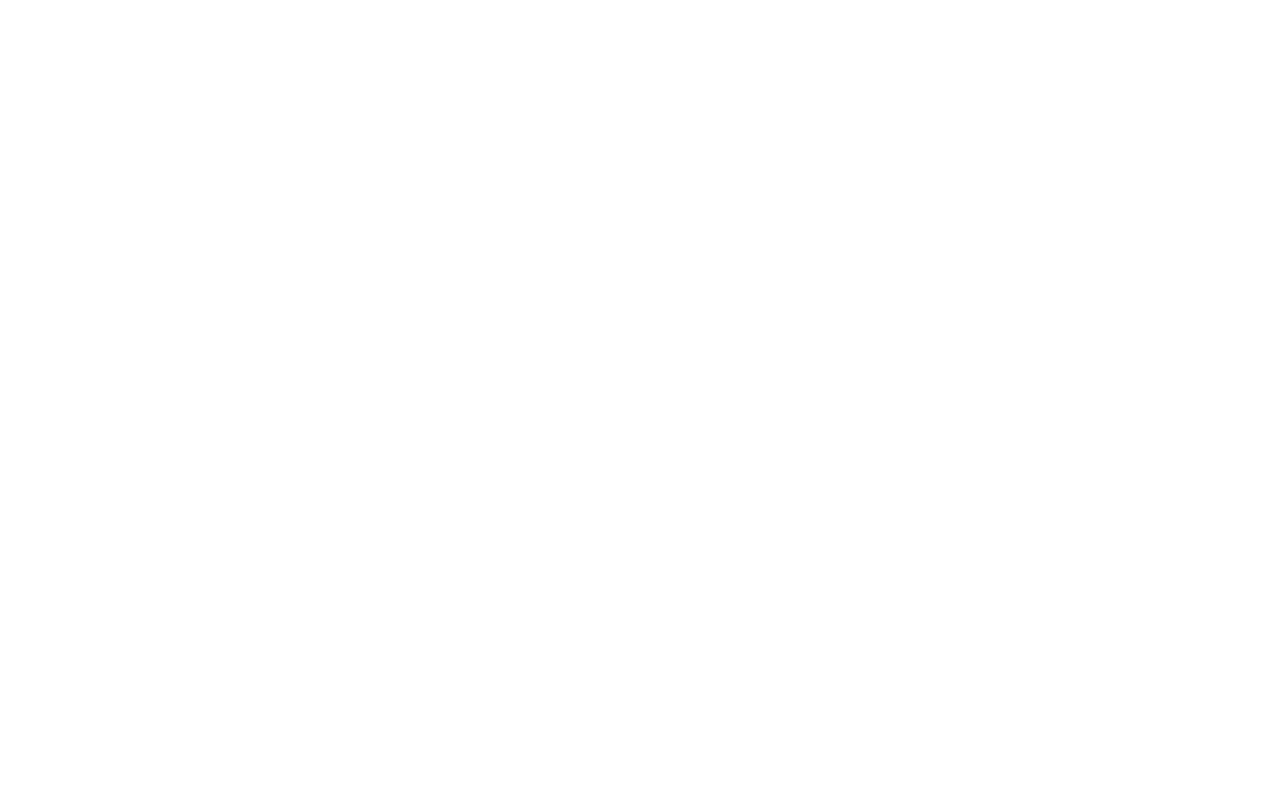
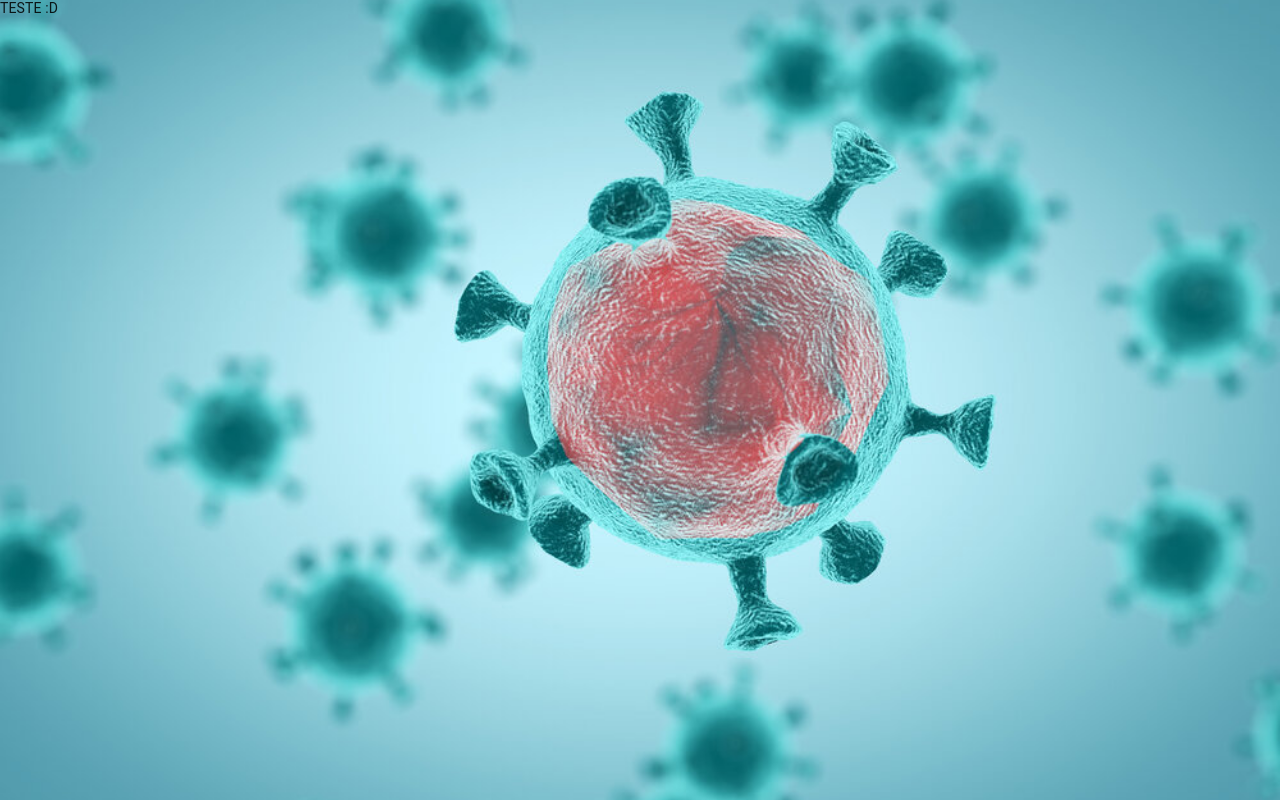
Before and after one commit to YuriSalgado/react-covid19, a React (Create React App) app: page / in a window 1280 px wide. Built offline with nearby package versions, Linux system fonts and the light colour scheme.

Commit message:
localhost ok

```diff
--- a/src/App.js
+++ b/src/App.js
@@ -1,8 +1,15 @@
+
+import { StylesProvider } from '@material-ui/styles'
+import CssBaseline from '@material-ui/core/CssBaseline'
+import GlobalStyle from './commons/styles/global-style'
 
 function App() {
   return (
-    <div className="App">
-    </div>
+    <StylesProvider injectFirst>
+      <CssBaseline></CssBaseline>
+      <GlobalStyle></GlobalStyle>
+      <div>TESTE :D </div>
+    </StylesProvider>
   );
 }
 
--- /dev/null
+++ b/src/commons/styles/global-style.js
@@ -0,0 +1,32 @@
+import { createGlobalStyle } from 'styled-components'
+import CovidImg from '../../assets/images/covid.jpg'
+
+const globalStyle = createGlobalStyle `
+
+    * {
+        outline: none;
+        box-sizing: border-box;
+    }
+
+    body {
+        line-height: normal;
+    }
+
+    html, body {
+        width: 100%;
+        min-height: 100%;
+        display: flex;
+        padding: 0;
+        margin: 0;
+    }
+
+    #root {
+        background: url(${CovidImg});
+        height: 100%;
+        width: 100%;
+        background-size: cover;
+        background-position: center center;
+    }
+`
+
+export default globalStyle
--- /dev/null
+++ b/src/config-overriders.js
@@ -0,0 +1,2 @@
+const { useBabelRc, override } = require('customize-cra')
+module.exports = override(useBabelRc)
```
Also changed, not shown: package.json (+8 -0 lines), src/jsconfig.json (added, +21 -0 lines), src/assets/images/covid.jpg (added), 1 other file (tests, documents, lock files or other folders).
